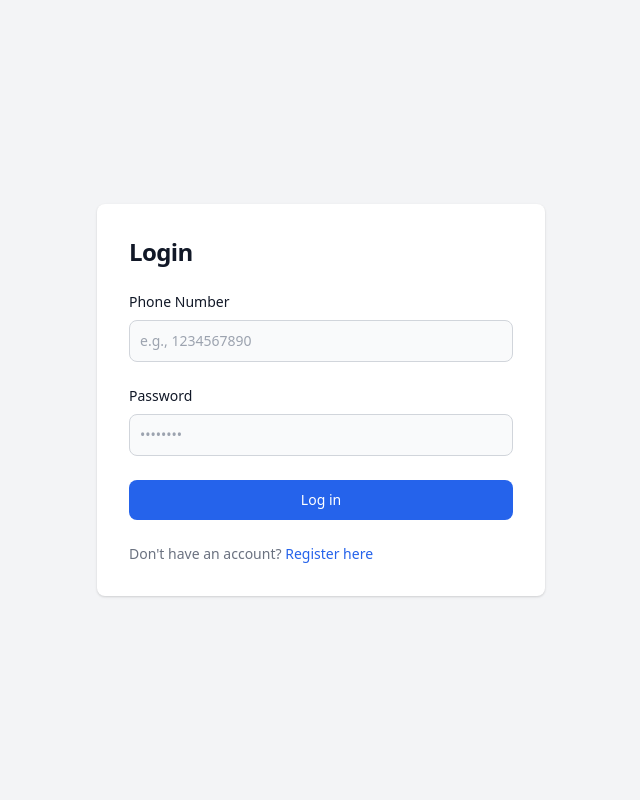
After one commit to caqqmarina/GA2_KKI_ILoveBasdat, a Django app: page /login/ in a window 1280 px wide. The commit adds this page. Shown: the whole page, without its empty margins (319-959 px from the left). Run offline with Django 5.2, Linux system fonts and the light colour scheme.

```diff
--- a/GA2_KKI_IloveBasdat/urls.py
+++ b/GA2_KKI_IloveBasdat/urls.py
@@ -1,9 +1,23 @@
-# GA2_KKI_IloveBasdat/urls.py
+"""
+URL configuration for midterm_project_k7 project.
+
+The `urlpatterns` list routes URLs to views. For more information please see:
+    https://docs.djangoproject.com/en/5.1/topics/http/urls/
+Examples:
+Function views
+    1. Add an import:  from my_app import views
+    2. Add a URL to urlpatterns:  path('', views.home, name='home')
+Class-based views
+    1. Add an import:  from other_app.views import Home
+    2. Add a URL to urlpatterns:  path('', Home.as_view(), name='home')
+Including another URLconf
+    1. Import the include() function: from django.urls import include, path
+    2. Add a URL to urlpatterns:  path('blog/', include('blog.urls'))
+"""
 from django.contrib import admin
-from django.urls import path
-from main import views
+from django.urls import path, include
 
 urlpatterns = [
     path('admin/', admin.site.urls),
-    path('', views.homepage, name='homepage'),
+    path('', include('main.urls')),
 ]
--- /dev/null
+++ b/main/templates/login.html
@@ -0,0 +1,40 @@
+<!-- templates/login.html -->
+{% extends 'base.html' %}
+
+{% block title %}{% endblock %}
+
+{% block content %}
+<section class="flex items-center justify-center min-h-screen bg-gray-100">
+  <div class="w-full bg-white rounded-lg shadow dark:border sm:max-w-md xl:p-0 dark:bg-gray-800 dark:border-gray-700">
+    <div class="p-6 space-y-4 md:space-y-6 sm:p-8">
+      <h1 class="text-xl font-bold leading-tight tracking-tight text-gray-900 md:text-2xl dark:text-white">Login</h1>
+
+      <form class="space-y-4 md:space-y-6" method="POST" action="{% url 'login' %}">
+        {% csrf_token %}
+        <div>
+          <label for="phone" class="block mb-2 text-sm font-medium text-gray-900 dark:text-white">Phone Number</label>
+          <input type="tel" name="phone" id="phone"
+                 class="bg-gray-50 border border-gray-300 text-gray-900 sm:text-sm rounded-lg focus:ring-blue-600 focus:border-blue-600 block w-full p-2.5 dark:bg-gray-700 dark:border-gray-600 dark:placeholder-gray-400 dark:text-white dark:focus:ring-blue-500 dark:focus:border-blue-500"
+                 placeholder="e.g., 1234567890" required>
+        </div>
+
+        <div>
+          <label for="password" class="block mb-2 text-sm font-medium text-gray-900 dark:text-white">Password</label>
+          <input type="password" name="password" id="password"
+                 class="bg-gray-50 border border-gray-300 text-gray-900 sm:text-sm rounded-lg focus:ring-blue-600 focus:border-blue-600 block w-full p-2.5 dark:bg-gray-700 dark:border-gray-600 dark:placeholder-gray-400 dark:text-white dark:focus:ring-blue-500 dark:focus:border-blue-500"
+                 placeholder="••••••••" required>
+        </div>
+
+        <button type="submit"
+                class="w-full text-white bg-blue-600 hover:bg-blue-700 focus:ring-4 focus:outline-none focus:ring-blue-300 font-medium rounded-lg text-sm px-5 py-2.5 text-center dark:bg-blue-600 dark:hover:bg-blue-700 dark:focus:ring-blue-800">
+          Log in
+        </button>
+
+        <p class="text-sm font-light text-gray-500 dark:text-gray-400">Don't have an account?
+          <a href="{% url 'register_landing' %}" class="font-medium text-blue-600 hover:underline dark:text-blue-500">Register here</a>
+        </p>
+      </form>
+    </div>
+  </div>
+</section>
+{% endblock %}
--- /dev/null
+++ b/main/urls.py
@@ -0,0 +1,16 @@
+# main/urls.py
+from django.contrib import admin
+from django.urls import path
+from main import views
+
+urlpatterns = [
+    path('admin/', admin.site.urls),
+    path('', views.landing_page, name='landing'),
+    path('homepage/', views.homepage, name='homepage'),  # Separate URL for homepage
+    path('login/', views.login_view, name='login'),
+    path('register_landing/', views.register_landing, name='register_landing'),
+    # path('login/', views.login_view, name='login'),
+    # path('register/', views.register_view, name='register'),
+    # path('logout/', views.logout_view, name='logout'),
+
+]
--- a/main/views.py
+++ b/main/views.py
@@ -4,3 +4,12 @@ from django.shortcuts import render
 # main/views.py
 def homepage(request):
     return render(request, 'homepage.html')
+
+def landing_page(request):
+    return render(request, 'landing.html')
+
+def login_view(request):
+    return render(request, 'login.html')
+
+def register_landing(request):
+    return render(request, 'register_landing.html')
```
Also changed, not shown: main/templates/landing.html (added, +22 -0 lines), main/templates/register_landing.html (added, +28 -0 lines), templates/navbar1.html (line endings or trailing spaces).
